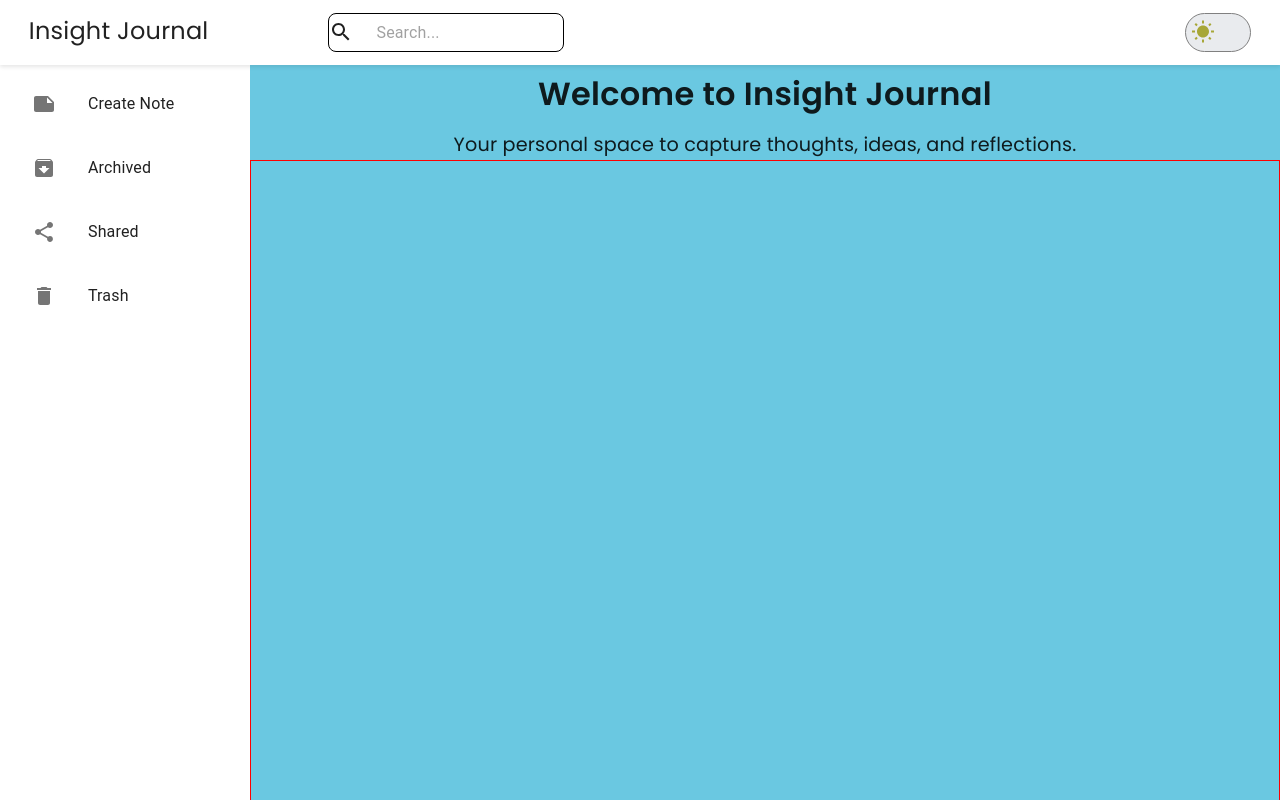
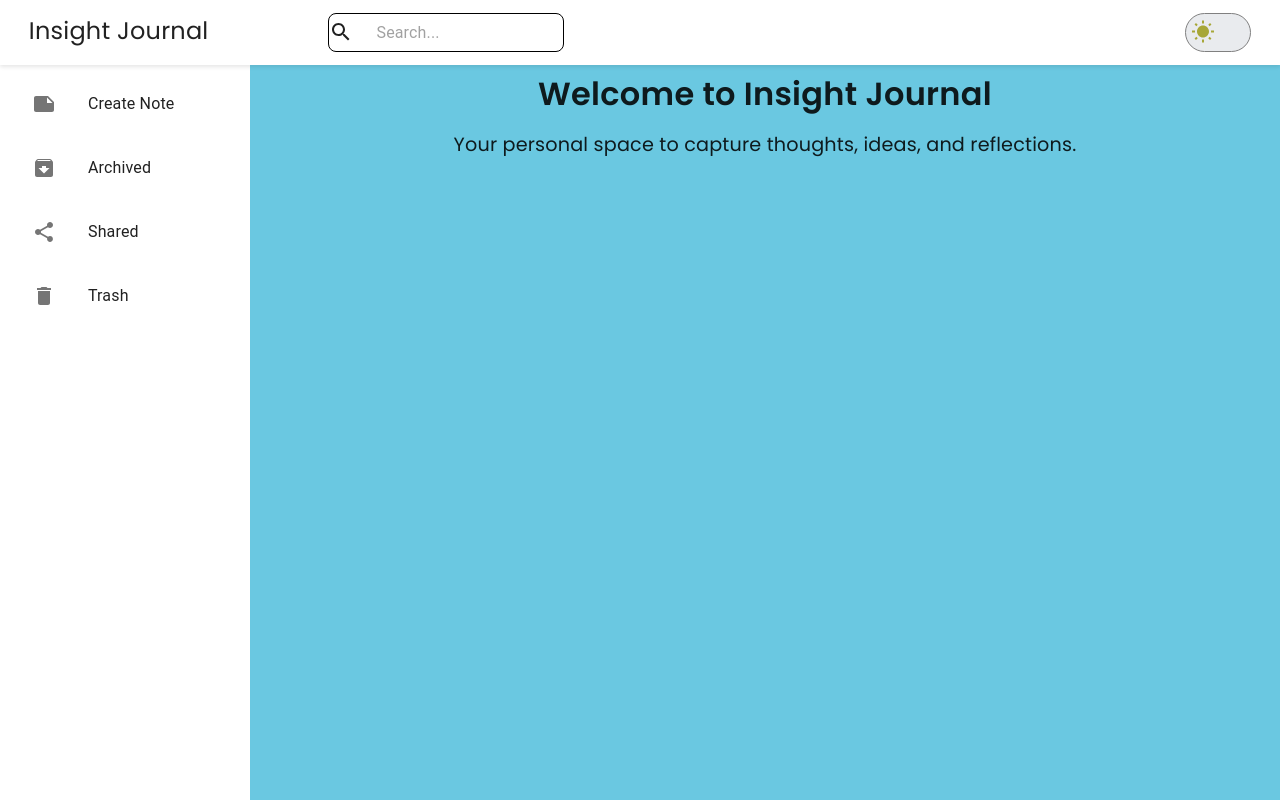
Before and after one commit to zuzimajo1/Personal-Knowledge-Management, a React (Vite) app in the folder frontend/: page / in a window 1280 px wide. Built offline with nearby package versions, Linux system fonts and the light colour scheme.

Commit message:
create note component

```diff
--- a/frontend/src/pages/Root.tsx
+++ b/frontend/src/pages/Root.tsx
@@ -28,8 +28,7 @@ const Home: React.FC = () => {
     <ContentContainer>
       <TypographyText text='Welcome to Insight Journal' textAlign='center' fontSize='2rem' fontWeight='600' margin='var(--margin-lg) 0 0 0' />
       <TypographyText text='Your personal space to capture thoughts, ideas, and reflections.' textAlign='center' fontSize='1.2rem' fontWeight='400' margin='var(--margin-sm) 0 0 0' />
-        <Container display='flex' justifyContent='center' alignItems='center' width='100%' height='100%' border='1px solid red'>
-        </Container>
+
 
     </ContentContainer>
   )
```
Also changed, not shown: frontend/src/components/Notes/Notes.tsx (added, +9 -0 lines).
